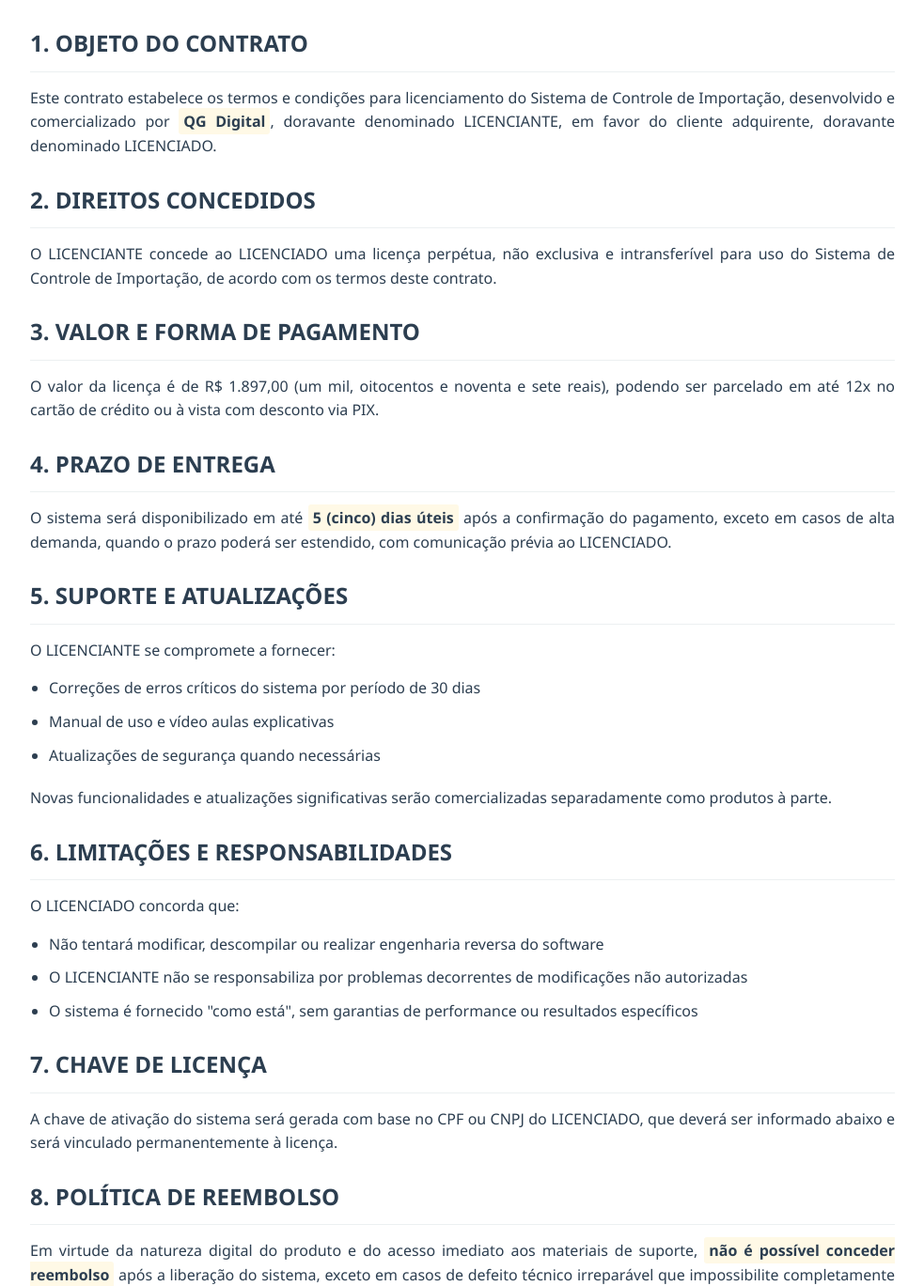
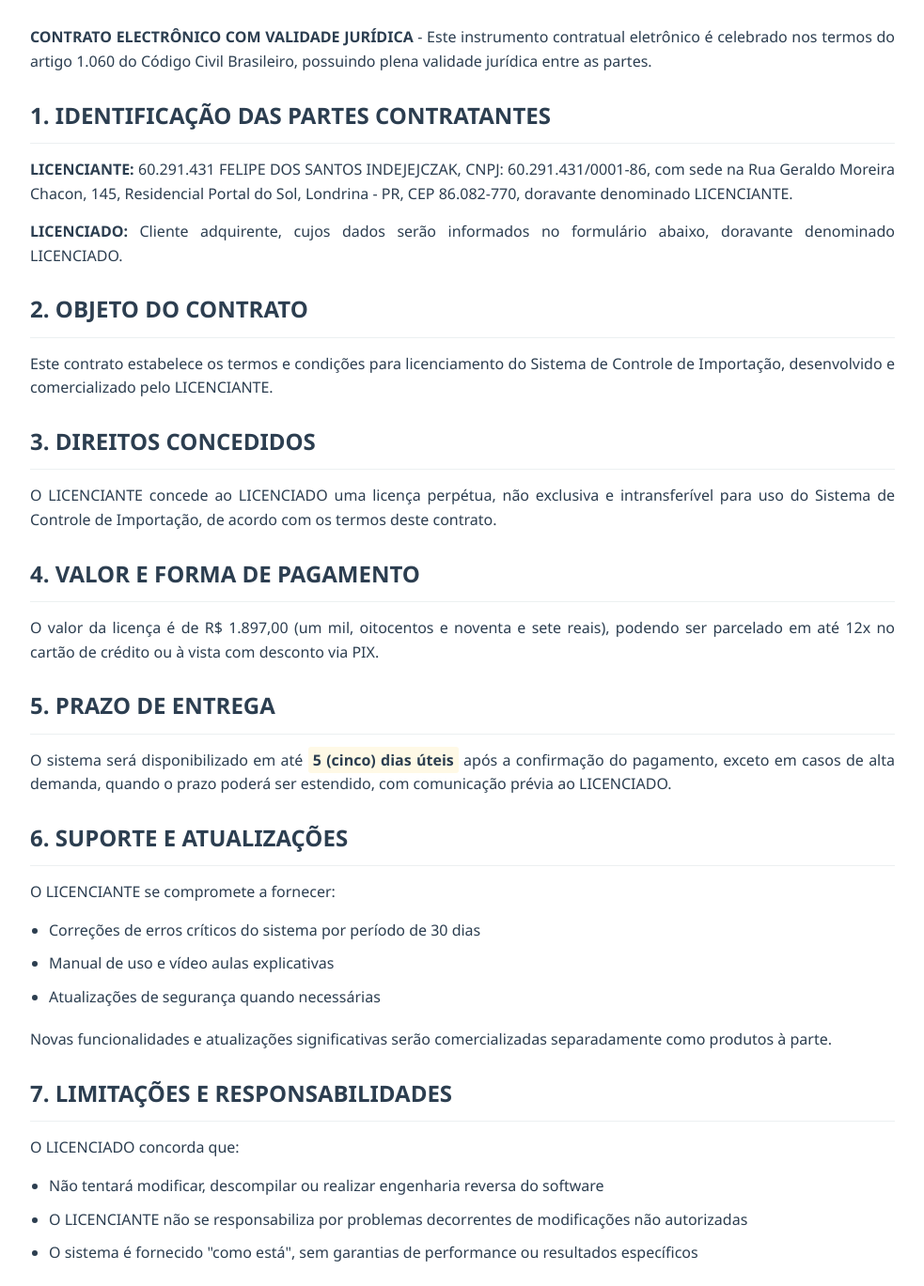
Before and after one commit to QG-Digital/Contrato-Software-Importacao, a plain HTML site: page index.html in a window 1280 px wide. Shown: the part 194-1563 px from the top of the page at 94% size, without its empty margins (148-1131 px from the left). Drawn offline with Linux system fonts and the light colour scheme.

Commit message:
Update index.html

```diff
--- a/index.html
+++ b/index.html
@@ -13,19 +13,27 @@
             <p class="subtitle">Sistema de Controle de Importação - Licença de Uso Perpétuo</p>
         </header>
 
-        <h2>1. OBJETO DO CONTRATO</h2>
-        <p>Este contrato estabelece os termos e condições para licenciamento do Sistema de Controle de Importação, desenvolvido e comercializado por <span class="highlight">QG Digital</span>, doravante denominado LICENCIANTE, em favor do cliente adquirente, doravante denominado LICENCIADO.</p>
+        <div class="legal-notice">
+            <p><strong>CONTRATO ELECTRÔNICO COM VALIDADE JURÍDICA</strong> - Este instrumento contratual eletrônico é celebrado nos termos do artigo 1.060 do Código Civil Brasileiro, possuindo plena validade jurídica entre as partes.</p>
+        </div>
 
-        <h2>2. DIREITOS CONCEDIDOS</h2>
+        <h2>1. IDENTIFICAÇÃO DAS PARTES CONTRATANTES</h2>
+        <p><strong>LICENCIANTE:</strong> 60.291.431 FELIPE DOS SANTOS INDEJEJCZAK, CNPJ: 60.291.431/0001-86, com sede na Rua Geraldo Moreira Chacon, 145, Residencial Portal do Sol, Londrina - PR, CEP 86.082-770, doravante denominado LICENCIANTE.</p>
+        <p><strong>LICENCIADO:</strong> Cliente adquirente, cujos dados serão informados no formulário abaixo, doravante denominado LICENCIADO.</p>
+
+        <h2>2. OBJETO DO CONTRATO</h2>
+        <p>Este contrato estabelece os termos e condições para licenciamento do Sistema de Controle de Importação, desenvolvido e comercializado pelo LICENCIANTE.</p>
+
+        <h2>3. DIREITOS CONCEDIDOS</h2>
         <p>O LICENCIANTE concede ao LICENCIADO uma licença perpétua, não exclusiva e intransferível para uso do Sistema de Controle de Importação, de acordo com os termos deste contrato.</p>
 
-        <h2>3. VALOR E FORMA DE PAGAMENTO</h2>
+        <h2>4. VALOR E FORMA DE PAGAMENTO</h2>
         <p>O valor da licença é de R$ 1.897,00 (um mil, oitocentos e noventa e sete reais), podendo ser parcelado em até 12x no cartão de crédito ou à vista com desconto via PIX.</p>
 
-        <h2>4. PRAZO DE ENTREGA</h2>
+        <h2>5. PRAZO DE ENTREGA</h2>
         <p>O sistema será disponibilizado em até <span class="highlight">5 (cinco) dias úteis</span> após a confirmação do pagamento, exceto em casos de alta demanda, quando o prazo poderá ser estendido, com comunicação prévia ao LICENCIADO.</p>
 
-        <h2>5. SUPORTE E ATUALIZAÇÕES</h2>
+        <h2>6. SUPORTE E ATUALIZAÇÕES</h2>
         <p>O LICENCIANTE se compromete a fornecer:</p>
         <ul>
             <li>Correções de erros críticos do sistema por período de 30 dias</li>
@@ -34,7 +42,7 @@
         </ul>
         <p>Novas funcionalidades e atualizações significativas serão comercializadas separadamente como produtos à parte.</p>
 
-        <h2>6. LIMITAÇÕES E RESPONSABILIDADES</h2>
+        <h2>7. LIMITAÇÕES E RESPONSABILIDADES</h2>
         <p>O LICENCIADO concorda que:</p>
         <ul>
             <li>Não tentará modificar, descompilar ou realizar engenharia reversa do software</li>
@@ -42,11 +50,14 @@
             <li>O sistema é fornecido "como está", sem garantias de performance ou resultados específicos</li>
         </ul>
 
-        <h2>7. CHAVE DE LICENÇA</h2>
+        <h2>8. CHAVE DE LICENÇA</h2>
         <p>A chave de ativação do sistema será gerada com base no CPF ou CNPJ do LICENCIADO, que deverá ser informado abaixo e será vinculado permanentemente à licença.</p>
 
-        <h2>8. POLÍTICA DE REEMBOLSO</h2>
+        <h2>9. POLÍTICA DE REEMBOLSO</h2>
         <p>Em virtude da natureza digital do produto e do acesso imediato aos materiais de suporte, <span class="highlight">não é possível conceder reembolso</span> após a liberação do sistema, exceto em casos de defeito técnico irreparável que impossibilite completamente o uso do software.</p>
+
+        <h2>10. ACEITAÇÃO ELETRÔNICA</h2>
+        <p>O LICENCIADO declara expressamente que está ciente de que a aceitação eletrônica deste contrato, mediante clique no botão de confirmação, tem validade jurídica plena, nos termos do artigo 1.060 do Código Civil Brasileiro.</p>
 
         <div class="form-section">
             <h2>DADOS DO LICENCIADO</h2>
@@ -95,8 +106,13 @@
             </div>
 
             <div class="checkbox-group">
-                <input type="checkbox" id="dados" required>
-                <label for="dados">Autorizo o uso dos meus dados para geração da licença e confirmação de autenticidade do sistema, conforme Lei Geral de Proteção de Dados (LGPD).</label>
+                <input type="checkbox" id="lgpd" required>
+                <label for="lgpd">Autorizo o uso dos meus dados para geração da licença e confirmação de autenticidade do sistema, conforme Lei Geral de Proteção de Dados (LGPD - Lei 13.709/2018).</label>
+            </div>
+
+            <div class="checkbox-group">
+                <input type="checkbox" id="eletronico" required>
+                <label for="eletronico">Reconheço que este contrato eletrônico possui validade jurídica plena, nos termos do artigo 1.060 do Código Civil Brasileiro, equiparando-se ao contrato físico assinado manualmente.</label>
             </div>
 
             <div class="loading" id="loading">
@@ -105,14 +121,23 @@
 
             <div class="success-message" id="success-message">
                 <h3>CONTRATO ACEITO COM SUCESSO!</h3>
-                <p>Seus dados foram recebidos и em breve você receberá o sistema por e-mail.</p>
+                <p>Seus dados foram recebidos e em breve você receberá o sistema por e-mail.</p>
+                <p>Um comprovante deste contrato foi enviado para seu e-mail.</p>
             </div>
 
             <button class="btn" id="accept-button">CONCORDO E ACEITO OS TERMOS</button>
+
+            <div class="contract-hash" id="contract-hash" style="display: none; margin-top: 20px; font-size: 12px; color: #777;">
+                <p>Hash de verificação: <span id="hash-value"></span></p>
+                <p>Data/hora da aceitação: <span id="acceptance-date"></span></p>
+            </div>
         </div>
 
         <div class="contact-info">
             <h3>CONTATOS PARA SUPORTE</h3>
+            <p><strong>Razão Social:</strong> 60.291.431 FELIPE DOS SANTOS INDEJEJCZAK</p>
+            <p><strong>CNPJ:</strong> 60.291.431/0001-86</p>
+            <p><strong>Endereço:</strong> Rua Geraldo Moreira Chacon, 145, Residencial Portal do Sol, Londrina - PR, CEP 86.082-770</p>
             <p><strong>E-mail:</strong> atendimento.qgdigital@gmail.com</p>
             <p><strong>WhatsApp:</strong> (43) 9 9634-9824</p>
             <p><strong>Chave PIX:</strong> 43996349824 (telefone)</p>
@@ -120,6 +145,7 @@
 
         <footer>
             <p>QG Digital © 2023 - Todos os direitos reservados</p>
+            <p>CNPJ: 60.291.431/0001-86</p>
         </footer>
     </div>
 
```
